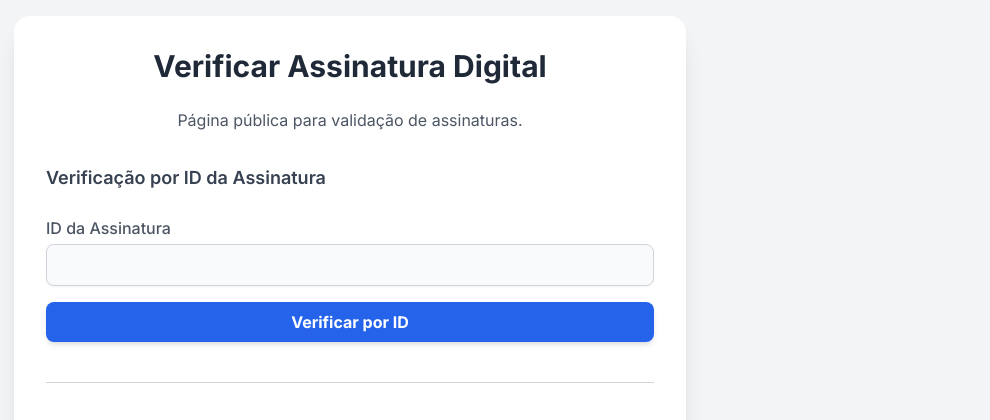
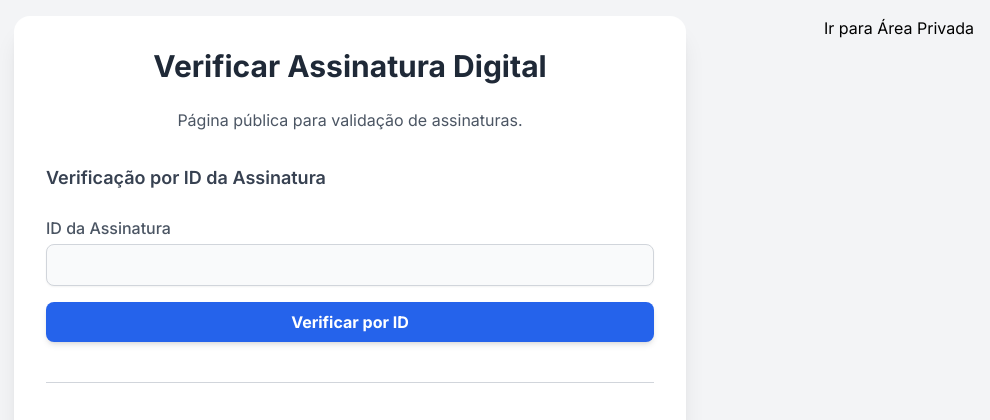
Before and after one commit to Nathan-Santana/assinatura-digital, a Django app: page /verify/ in a window 1280 px wide. Shown: the top 420 px of the page, without its empty margins (290-1280 px from the left). Run offline with Django 5.2, Linux system fonts and the light colour scheme; some libraries are stand-ins or nearby versions.

Commit message:
Adicionado botão de navegação

```diff
--- a/signatures/templates/private.html
+++ b/signatures/templates/private.html
@@ -16,6 +16,7 @@
 <body class="bg-gray-100 min-h-screen flex items-center justify-center p-4">
 
     <div class="bg-white p-8 rounded-2xl shadow-xl w-full max-w-2xl">
+        <a href="/verify/" class="absolute top-4 right-4 btn-navigation">Ir para Verificação</a>
         <h1 class="text-3xl font-bold text-gray-800 mb-6 text-center">Assinatura Digital</h1>
         <p class="text-center text-gray-600 mb-8">Área privada para cadastro e assinatura de documentos.</p>
 
--- a/signatures/templates/public_verification.html
+++ b/signatures/templates/public_verification.html
@@ -16,6 +16,7 @@
     <body class="bg-gray-100 min-h-screen flex items-center justify-center p-4">
 
         <div class="bg-white p-8 rounded-2xl shadow-xl w-full max-w-2xl">
+            <a href="/" class="absolute top-4 right-4 btn-navigation">Ir para Área Privada</a>
             <h1 class="text-3xl font-bold text-gray-800 mb-6 text-center">Verificar Assinatura Digital</h1>
             <p class="text-center text-gray-600 mb-8">Página pública para validação de assinaturas.</p>
 
```
Lines whose indentation alone changed are shown as unchanged.
